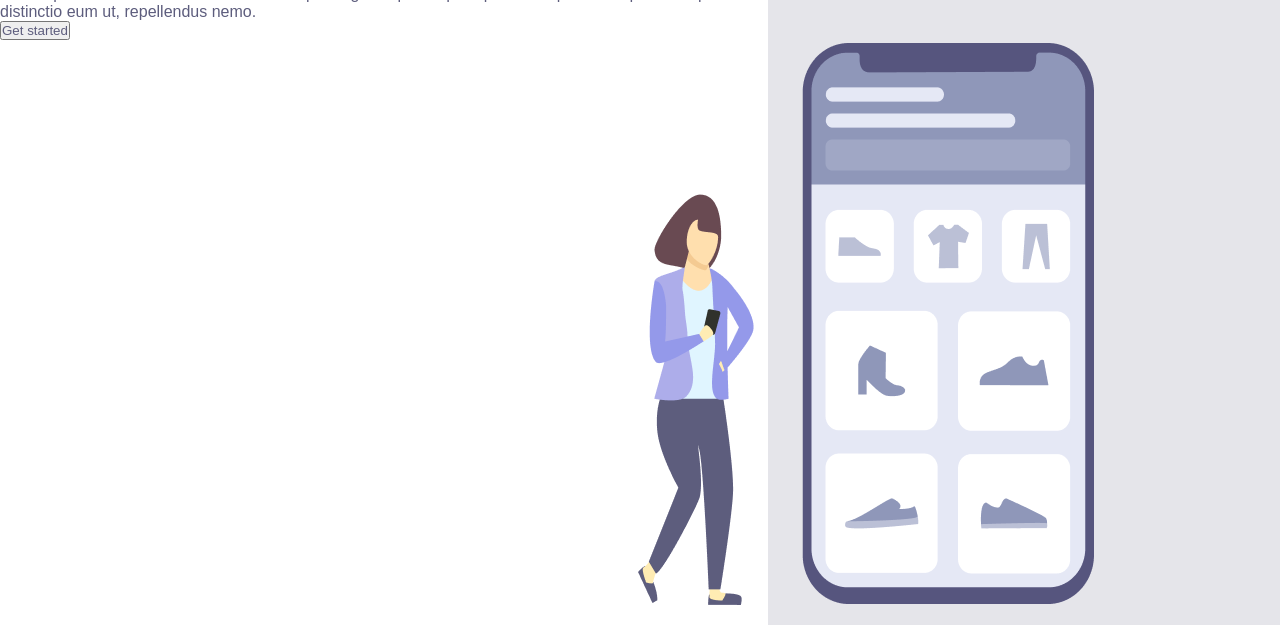
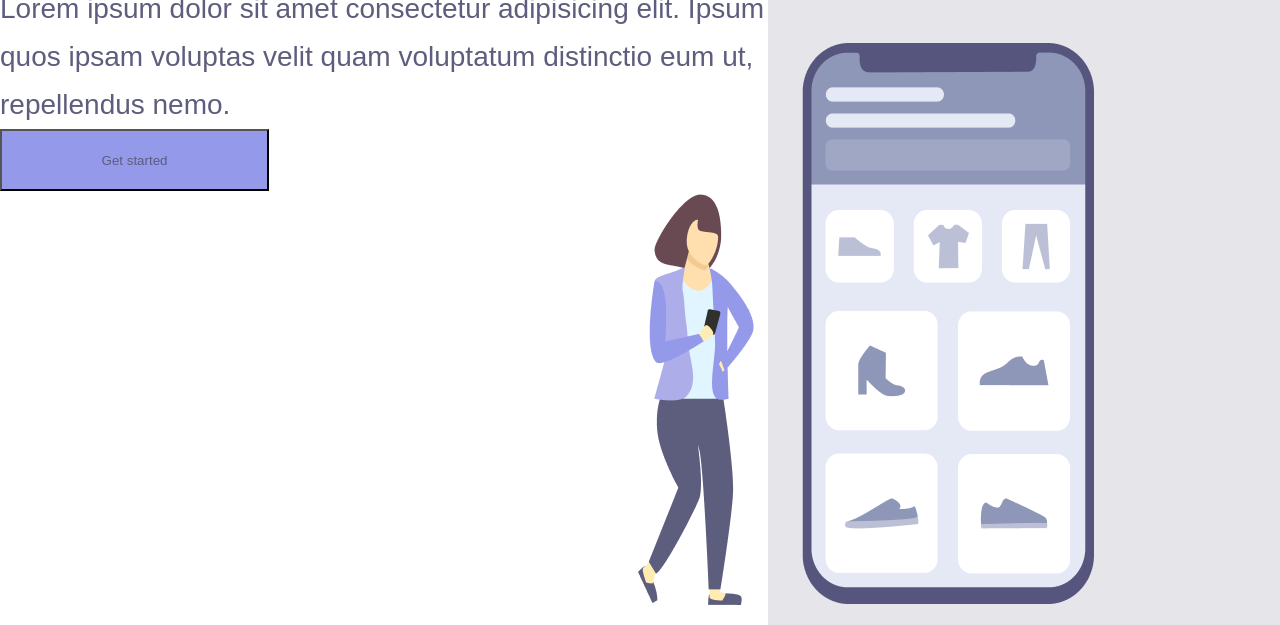
Before and after one commit to joaomarcos2022/Easy-shopping-site, a plain HTML site: page index.html in a window 1280 px wide. Shown: the part 175-800 px from the top of the page. Drawn offline with Linux system fonts and the light colour scheme; a web font is replaced by a local one.

Commit message:
Update style.css

```diff
--- a/style.css
+++ b/style.css
@@ -35,3 +35,15 @@ h1 {
   font-size: 70px;
   line-height: 80px;
 }
+
+p {
+  font-size: 28px;
+  line-height: 48px;
+}
+
+button {
+  width: 269px;
+  height: 62px;
+  background: #9499EA;
+  box-shadow: ;
+}
```
